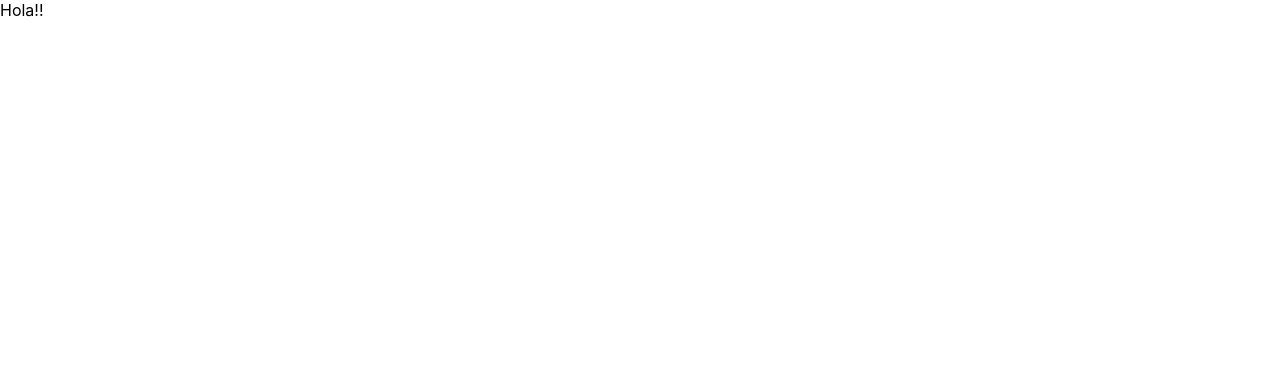
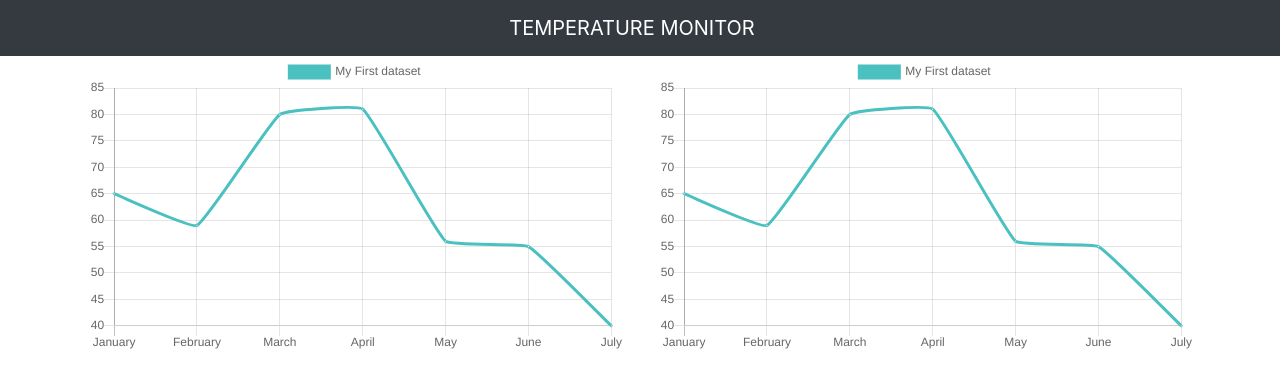
Before and after one commit to jehielmartinez/temp-logger, a React (Create React App) app in the folder client/: page / in a window 1280 px wide. Shown: the top 388 px of the page. Built offline with nearby package versions, Linux system fonts and the light colour scheme.

Commit message:
created Chart and Header components

```diff
--- a/client/package.json
+++ b/client/package.json
@@ -3,7 +3,9 @@
   "version": "0.1.0",
   "private": true,
   "dependencies": {
+    "chart.js": "^2.7.3",
     "react": "^16.6.3",
+    "react-chartjs-2": "^2.7.4",
     "react-dom": "^16.6.3",
     "react-scripts": "2.1.1"
   },
--- a/client/public/index.html
+++ b/client/public/index.html
@@ -3,6 +3,7 @@
   <head>
     <meta charset="utf-8">
     <link rel="shortcut icon" href="%PUBLIC_URL%/favicon.ico">
+    <link rel="stylesheet" href="https://stackpath.bootstrapcdn.com/bootstrap/4.1.3/css/bootstrap.min.css" integrity="sha384-MCw98/SFnGE8fJT3GXwEOngsV7Zt27NXFoaoApmYm81iuXoPkFOJwJ8ERdknLPMO" crossorigin="anonymous">
     <meta name="viewport" content="width=device-width, initial-scale=1, shrink-to-fit=no">
     <meta name="theme-color" content="#000000">
     <!--
@@ -36,5 +37,9 @@
       To begin the development, run `npm start` or `yarn start`.
       To create a production bundle, use `npm run build` or `yarn build`.
     -->
-  </body>
+
+<script src="https://code.jquery.com/jquery-3.3.1.slim.min.js" integrity="sha384-q8i/X+965DzO0rT7abK41JStQIAqVgRVzpbzo5smXKp4YfRvH+8abtTE1Pi6jizo" crossorigin="anonymous"></script>
+<script src="https://cdnjs.cloudflare.com/ajax/libs/popper.js/1.14.3/umd/popper.min.js" integrity="sha384-ZMP7rVo3mIykV+2+9J3UJ46jBk0WLaUAdn689aCwoqbBJiSnjAK/l8WvCWPIPm49" crossorigin="anonymous"></script>
+<script src="https://stackpath.bootstrapcdn.com/bootstrap/4.1.3/js/bootstrap.min.js" integrity="sha384-ChfqqxuZUCnJSK3+MXmPNIyE6ZbWh2IMqE241rYiqJxyMiZ6OW/JmZQ5stwEULTy" crossorigin="anonymous"></script>
+</body>
 </html>
--- a/client/src/components/App.js
+++ b/client/src/components/App.js
@@ -1,10 +1,22 @@
-import React, { Component } from 'react';
+import React, { Component } from "react";
+import Header from "./Header";
+import Chart from "./Chart";
 
 class App extends Component {
   render() {
     return (
-      <div className="App">
-        Hola!!
+      <div>
+        <Header title="TEMPERATURE MONITOR" />
+        <div className="container">
+          <div className="row">
+            <div className="col sm">
+              <Chart/>
+            </div>
+            <div className="col sm">
+              <Chart/>
+            </div>
+          </div>
+        </div>
       </div>
     );
   }
--- /dev/null
+++ b/client/src/components/Chart.js
@@ -0,0 +1,46 @@
+import React, { Component } from 'react';
+import {Line} from 'react-chartjs-2';
+
+
+class Chart extends Component {
+    render() {
+        const data = {
+            labels: ['January', 'February', 'March', 'April', 'May', 'June', 'July'],
+            datasets: [
+              {
+                label: 'My First dataset',
+                fill: false,
+                lineTension: 0.1,
+                backgroundColor: 'rgba(75,192,192,0.4)',
+                borderColor: 'rgba(75,192,192,1)',
+                borderCapStyle: 'butt',
+                borderDash: [],
+                borderDashOffset: 0.0,
+                borderJoinStyle: 'miter',
+                pointBorderColor: 'rgba(75,192,192,1)',
+                pointBackgroundColor: '#fff',
+                pointBorderWidth: 1,
+                pointHoverRadius: 5,
+                pointHoverBackgroundColor: 'rgba(75,192,192,1)',
+                pointHoverBorderColor: 'rgba(220,220,220,1)',
+                pointHoverBorderWidth: 2,
+                pointRadius: 1,
+                pointHitRadius: 10,
+                data: [65, 59, 80, 81, 56, 55, 40]
+              }
+            ]
+          };
+        return (
+            <div>
+            <Line
+            data={data}
+            options = {{maintainAspectRatio: false}}
+            height = {300}
+            />
+            </div>
+
+        );
+    }
+}
+
+export default Chart;
--- /dev/null
+++ b/client/src/components/Header.js
@@ -0,0 +1,13 @@
+import React from 'react';
+
+const Header = (props) => {
+    return (
+        <div className = "navbar navbar-dark bg-dark justify-content-center">
+            <div className="navbar-brand">
+                {props.title}
+            </div>
+        </div>
+    );
+};
+
+export default Header;
```
Also changed, not shown: 1 other file (tests, documents, lock files or other folders).
